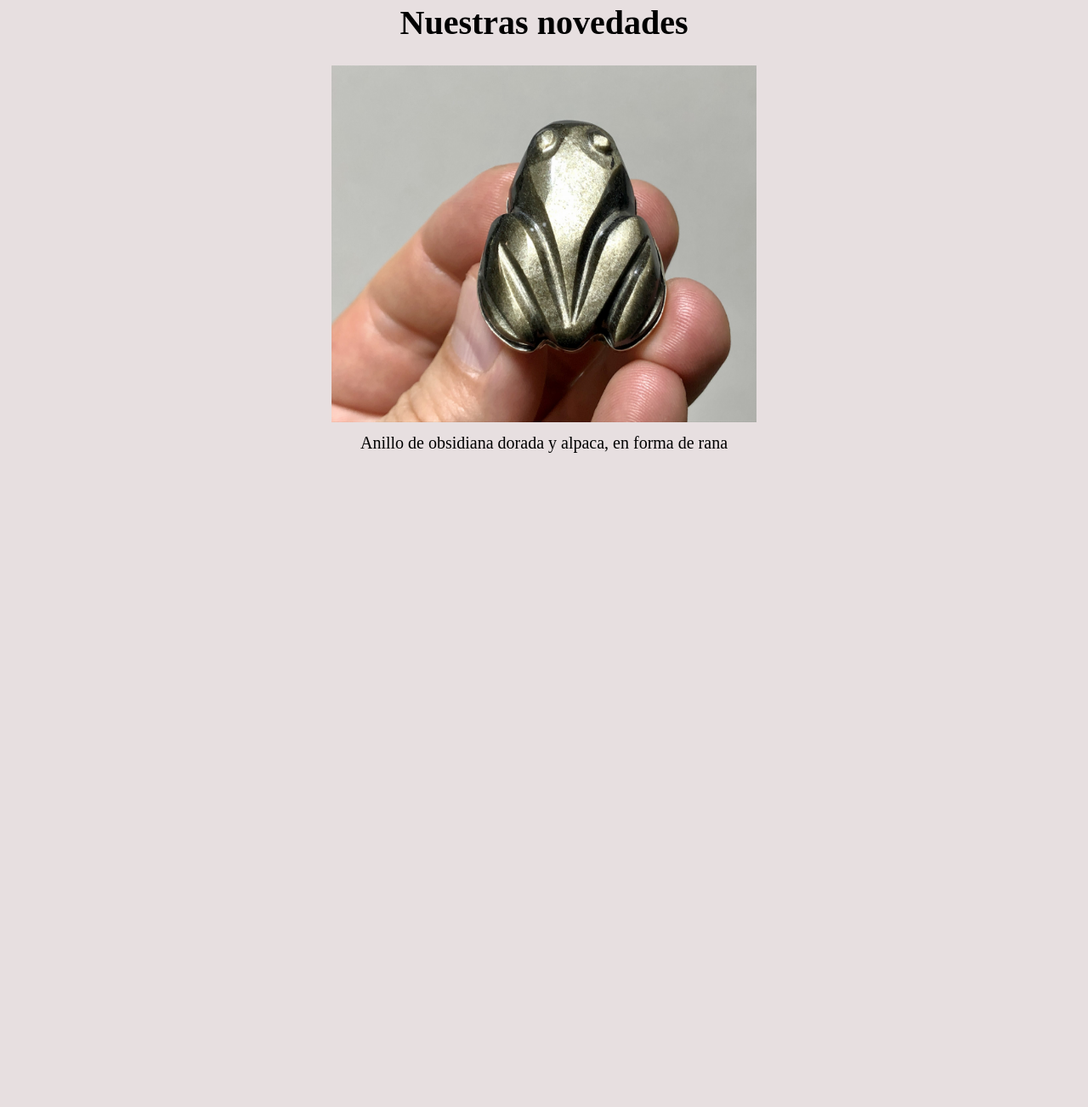
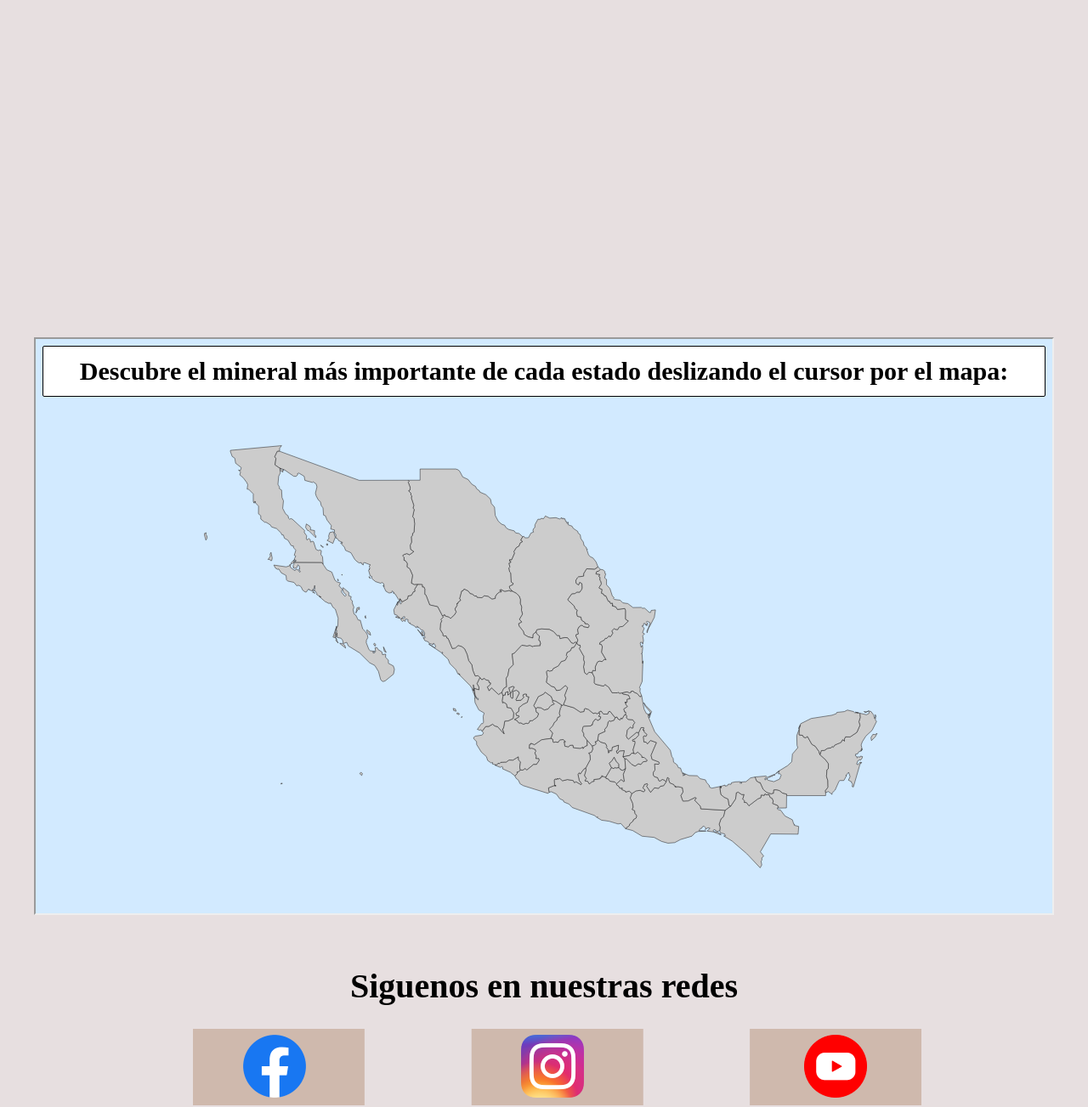
Before and after one commit to victorgg10/ch22obsidiana, a website: page index.html in a window 1280 px wide. Shown: the part 819-2122 px from the top of the page at 85% size. Before the commit the page ends 1396 px from the top, so only its background shows below. Drawn offline with nearby package versions, Linux system fonts and the light colour scheme; a web font is replaced by a local one.

Commit message:
Update index.html

```diff
--- a/index.html
+++ b/index.html
@@ -10,6 +10,7 @@
     <link href="https://fonts.googleapis.com/css2?family=Suez+One&display=swap" rel="stylesheet">
 
     <link rel="stylesheet" href="css/barra.css">
+    <link rel="stylesheet" type="text/css" href="./css/principal.css">
     <title>OBSIDIANA</title>
 </head>
 <body>
@@ -86,18 +87,8 @@
         </header>
     <br>
 
-    <!--Mapa-->
-    <style>
-      iframe {
-        display: block;
-        margin: 0 auto;
-      }
-    </style>
-    <iframe src="./mapa-minerales-rocas/index.html" width="1200" height="680"></iframe>
 
-<br><br><br>
-
-<!--Carrusel-->
+ <!--Carrusel-->
 <style>
   h1 {
     text-align: center;
@@ -105,12 +96,12 @@
   }
 </style>
 
-<h1>Nuestras novedades</h1>
+<h1>Novedades</h1>
 
     <style>
 .slideshow {
-    width: 500px;
-    height: 500px;
+    width: 650px;
+    height: 1000px;
     margin: 0 auto;
     overflow: hidden;
     position: relative;
@@ -177,26 +168,60 @@
     <div class="slideshow">
       <div class="slides">
         <div class="slide">
-          <img src="./images/carrusel/pulsera.jpeg">
-          <p>Pulsera de esferas de Ágata</p>
+          <img src="./images/carrusel/opalo.jpg">
+          <p>Ópalo Arcoíris</p>
         </div>
         <div class="slide">
-          <img src="./images/carrusel/rana.jpeg">
-          <p>Anillo de obsidiana dorada y alpaca, en forma de rana</p>
+          <img src="./images/carrusel/amatista.jpg">
+          <p>Amatista</p>
         </div>
         <div class="slide">
-          <img src="./images/carrusel/espejo.jpeg">
-          <p>Espejo de obsidiana negra</p>
+          <img src="./images/carrusel/turmalina.jpg">
+          <p>Turmalina Arcoíris</p>
         </div>
         <div class="slide">
-          <img src="./images/carrusel/ópalo.jpeg">
-          <p>Ópalo hialita. Fluorescente</p>
+          <img src="./images/carrusel/elbaita.jpg">
+          <p>Elbaita Rosada</p>
         </div>
       </div>
     </div>
+<br><br><br>
+    <!--Mapa-->
+    <style>
+      iframe {
+        display: block;
+        margin: 0 auto;
+      }
+    </style>
+    <iframe src="./mapa-minerales-rocas/index.html" width="1200" height="680" ></iframe>
+
+<br><br><br>
 
 
-    <!--dsdsd-->
+<!--Logos de redes sociales-->
+    <div class="container-redes">
+
+      <h1>Siguenos en nuestras redes</h1>
+      <div class="logos" style="display: flex; justify-content: center; gap: 10%;
+      padding-left: 30px">
+
+           <div class="facebook">
+           <a href="https://www.facebook.com/"><img src="./images/contacto/logoface.png" alt=""  ></a>
+
+           </div>
+
+           <div class="instagram">
+           <a href="https://www.instagram.com/"><img src="./images/contacto/instagramlogo.png" alt=""></a>
+           </div>
+
+           <div  class="youtube">
+           <a href="https://www.youtube.com/"><img src="./images/contacto/youtubelogo.png" > </a>
+           </div>
+
+       </div>
+   </div>
+
+
     <script src="https://ajax.googleapis.com/ajax/libs/jquery/3.6.1/jquery.min.js"></script>
       <script src="./js/bar.js"></script>
 </body>
```
